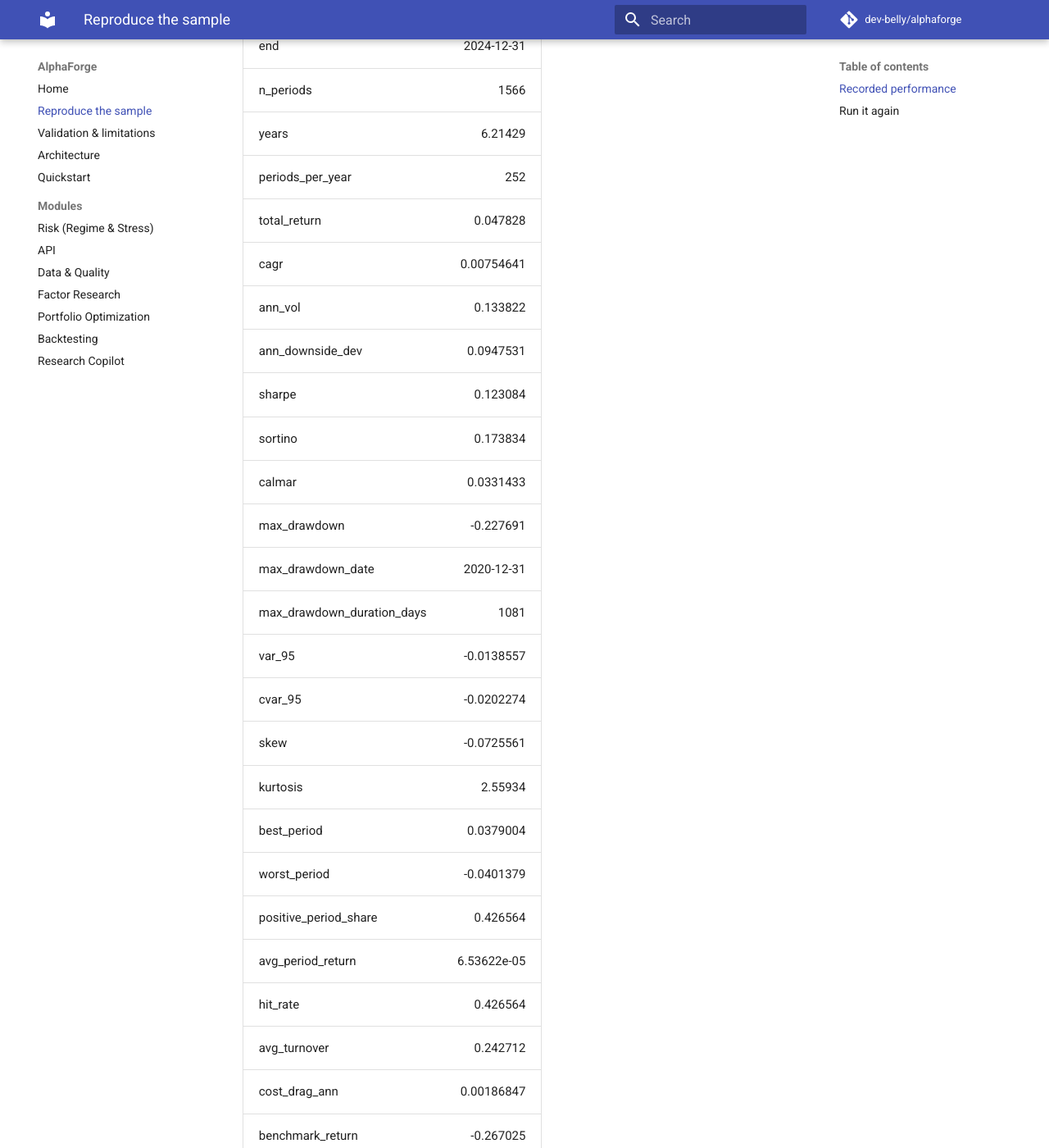
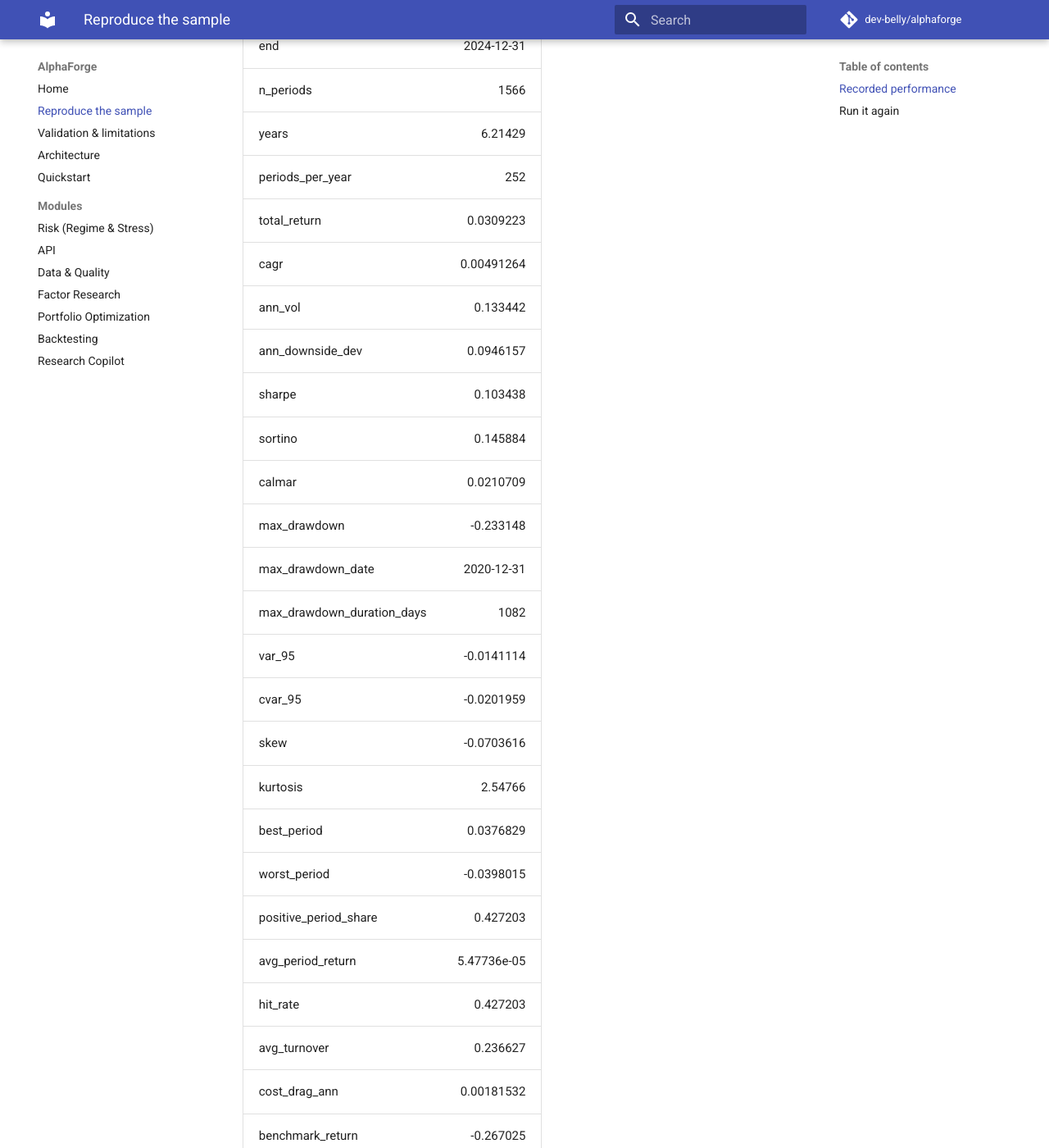
Before and after one commit to dev-belly/alphaforge, an MkDocs documentation site: the page built from docs/sample-run.md, in a window 1280 px wide and 1400 px high, scrolled down 533 px. Shown: the whole window at 82% size. Built offline with MkDocs 1.6.1 and Material for MkDocs 9.7.7, drawn with Linux system fonts in a browser that asks for light colours; a script that is not in the unit is left out; comment, search, counter and statistics services are not loaded; some of the changed text lies outside the part shown.

Commit message:
docs(sample): recalculate synthetic results after IC fix

```diff
--- a/docs/sample-run.md
+++ b/docs/sample-run.md
@@ -20,48 +20,48 @@ Sharpe, Sortino, Calmar and information ratio are ratios, not percentages.
 | n_periods | 1566 |
 | years | 6.21429 |
 | periods_per_year | 252 |
-| total_return | 0.047828 |
-| cagr | 0.00754641 |
-| ann_vol | 0.133822 |
-| ann_downside_dev | 0.0947531 |
-| sharpe | 0.123084 |
-| sortino | 0.173834 |
-| calmar | 0.0331433 |
-| max_drawdown | -0.227691 |
+| total_return | 0.0309223 |
+| cagr | 0.00491264 |
+| ann_vol | 0.133442 |
+| ann_downside_dev | 0.0946157 |
+| sharpe | 0.103438 |
+| sortino | 0.145884 |
+| calmar | 0.0210709 |
+| max_drawdown | -0.233148 |
 | max_drawdown_date | 2020-12-31 |
-| max_drawdown_duration_days | 1081 |
-| var_95 | -0.0138557 |
-| cvar_95 | -0.0202274 |
-| skew | -0.0725561 |
-| kurtosis | 2.55934 |
-| best_period | 0.0379004 |
-| worst_period | -0.0401379 |
-| positive_period_share | 0.426564 |
-| avg_period_return | 6.53622e-05 |
-| hit_rate | 0.426564 |
-| avg_turnover | 0.242712 |
-| cost_drag_ann | 0.00186847 |
+| max_drawdown_duration_days | 1082 |
+| var_95 | -0.0141114 |
+| cvar_95 | -0.0201959 |
+| skew | -0.0703616 |
+| kurtosis | 2.54766 |
+| best_period | 0.0376829 |
+| worst_period | -0.0398015 |
+| positive_period_share | 0.427203 |
+| avg_period_return | 5.47736e-05 |
+| hit_rate | 0.427203 |
+| avg_turnover | 0.236627 |
+| cost_drag_ann | 0.00181532 |
 | benchmark_return | -0.267025 |
 | benchmark_cagr | -0.0487597 |
 | benchmark_vol | 0.241829 |
-| active_return | 0.314853 |
-| beta | 0.466728 |
-| alpha_ann | 0.0261526 |
-| correlation | 0.843422 |
-| r_squared | 0.711361 |
-| tracking_error | 0.147648 |
-| information_ratio | 0.252048 |
-| up_capture | 0.492651 |
-| down_capture | 0.473929 |
-| treynor | 0.0352909 |
-| gross_total_return | 0.0601197 |
-| gross_cagr | 0.00943904 |
-| gross_ann_vol | 0.133836 |
-| gross_sharpe | 0.137107 |
-| gross_sortino | 0.193786 |
-| gross_calmar | 0.04164 |
-| gross_max_drawdown | -0.226682 |
-| cost_drag_cagr | 0.00189264 |
+| active_return | 0.297947 |
+| beta | 0.46539 |
+| alpha_ann | 0.0234565 |
+| correlation | 0.843399 |
+| r_squared | 0.711321 |
+| tracking_error | 0.147834 |
+| information_ratio | 0.233681 |
+| up_capture | 0.490524 |
+| down_capture | 0.473705 |
+| treynor | 0.0296589 |
+| gross_total_return | 0.0426918 |
+| gross_cagr | 0.00675002 |
+| gross_ann_vol | 0.133456 |
+| gross_sharpe | 0.117128 |
+| gross_sortino | 0.165316 |
+| gross_calmar | 0.0290758 |
+| gross_max_drawdown | -0.232152 |
+| cost_drag_cagr | 0.00183738 |
 | gross_benchmark_cagr | -0.0487597 |
 
 ## Run it again
@@ -74,7 +74,7 @@ python scripts/publish_sample.py
 This command reads `configs/default.yaml` directly, without environment overrides,
 and refuses a non-synthetic provider. Review the manifest's Python and dependency
 versions to reproduce this environment. Exact source file hashes accompany the
-[source revision](https://github.com/dev-belly/alphaforge/commit/5a9802738b6757159b06f60ef404d95529fa6813).
+[source revision](https://github.com/dev-belly/alphaforge/commit/92b3018514ed0e98c180f305a74ff49ea6ec5b3b).
 
 Output files go to `docs/sample/`; README figures go to `assets/`.
 For normal research runs with other providers or settings, use the [Quickstart](quickstart.md).
--- a/docs/sample/config.json
+++ b/docs/sample/config.json
@@ -47,6 +47,7 @@
   },
   "portfolio": {
     "method": "mean_variance",
+    "assumed_ic": 0.03,
     "long_only": true,
     "fully_invested": true,
     "max_weight": 0.05,
```
Also changed, not shown: README.md (+1 -1 lines), docs/FINAL_ENGINEERING_REPORT.md (+5 -1 lines), docs/modules/ai_agent.md (+1 -1 lines), docs/sample/metrics.json (+39 -39 lines), docs/sample/research_report.html (+13 -13 lines), research/case_study.md (+26 -24 lines), research/interview_qa.md (+2 -2 lines), assets/equity_curve.png, assets/factor_ic.png, assets/regime_returns.png, docs/sample/daily_results.csv, docs/sample/manifest.json, 2 other files.
